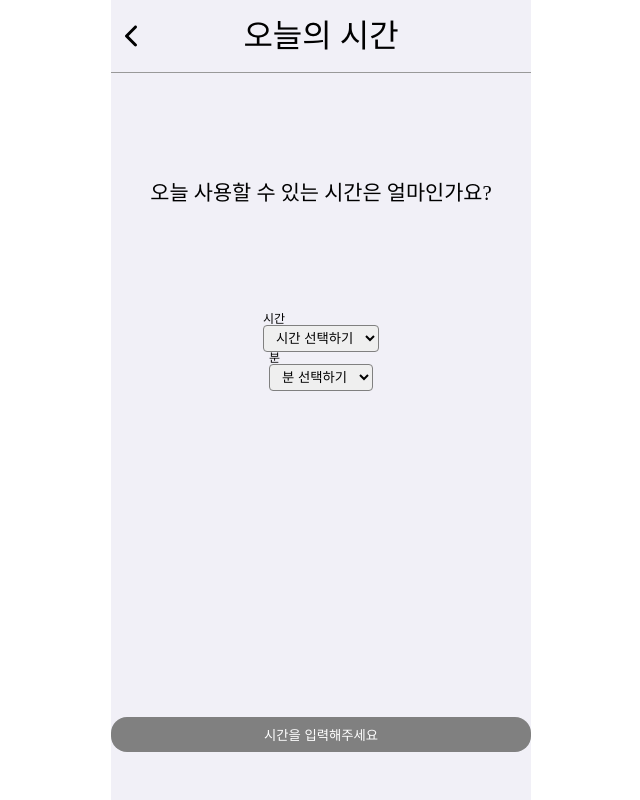
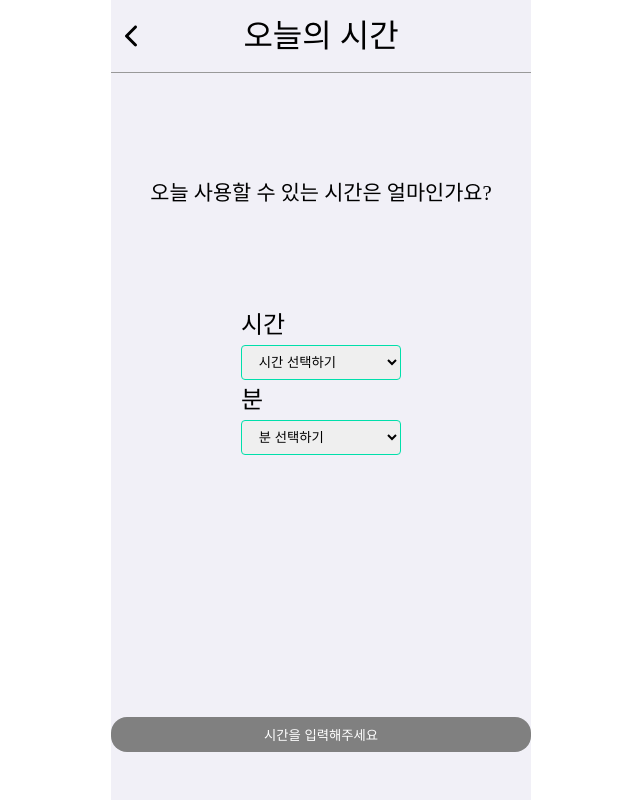
Before and after one commit to prgrms-fe-devcourse/FEDC2_TimeDivider_Root, a React (Create React App) app: page /createTime in a window 1280 px wide. Shown: the whole page, without its empty margins (319-959 px from the left). Built offline with nearby package versions, Linux system fonts and the light colour scheme.

Commit message:
refactor: select box 사이즈 수정

```diff
--- a/src/components/Select.jsx
+++ b/src/components/Select.jsx
@@ -3,6 +3,7 @@ import styled from 'styled-components'
 const Select = ({
 	data,
 	label,
+	style,
 	placeholder,
 	block = false,
 	invalid = false,
@@ -21,18 +22,24 @@ const Select = ({
 		</option>
 	))
 
-	if (!placeholder) return
-
-	options.unshift(
-		<option key="placeholder" value="" hidden>
-			{placeholder}
-		</option>,
-	)
+	if (placeholder) {
+		options.unshift(
+			<option key="placeholder" value="" hidden>
+				{placeholder}
+			</option>,
+		)
+	}
 
 	return (
 		<Wrapper block={block} {...wrapperProps}>
 			<Label>{label}</Label>
-			<StyledSelect invalid={invalid} required={required} disabled={disabled} {...props}>
+			<StyledSelect
+				style={style}
+				invalid={invalid}
+				required={required}
+				disabled={disabled}
+				{...props}
+			>
 				{options}
 			</StyledSelect>
 		</Wrapper>
@@ -47,13 +54,14 @@ const Wrapper = styled.div`
 
 const Label = styled.label`
 	display: block;
-	font-size: 12px;
+	font-size: 1.5rem;
 `
 
 const StyledSelect = styled.select`
 	width: 100%;
-	padding: 4px 8px;
-	border: 1px solid ${({ invalid }) => (invalid ? 'red' : 'gray')};
+	padding: 0.5rem 0.8rem;
+	margin: 0.5rem 0;
+	border: ${({ invalid }) => (invalid ? '0.1rem solid red' : '0.1rem solid #00dfab')};
 	border-radius: 4px;
 	box-sizing: border-box;
 `
--- a/src/pages/createTime.jsx
+++ b/src/pages/createTime.jsx
@@ -55,16 +55,18 @@ const CreateTime = () => {
 			<Select
 				name={'hour'}
 				data={HOUR_NUMBERS}
-				placeholder={'시간 선택하기'}
+				style={{ width: '10rem' }}
 				label={'시간'}
 				onChange={handleSpareTime}
+				placeholder={'시간 선택하기'}
 			/>
 			<Select
 				name={'minute'}
-				placeholder={'분 선택하기'}
 				data={MINUTE_NUMBERS}
+				style={{ width: '10rem' }}
 				label={'분'}
 				onChange={handleSpareTime}
+				placeholder={'분 선택하기'}
 			/>
 			<ButtonArea>
 				<Link to="/createTask" state={{ spareTime }}>
```
